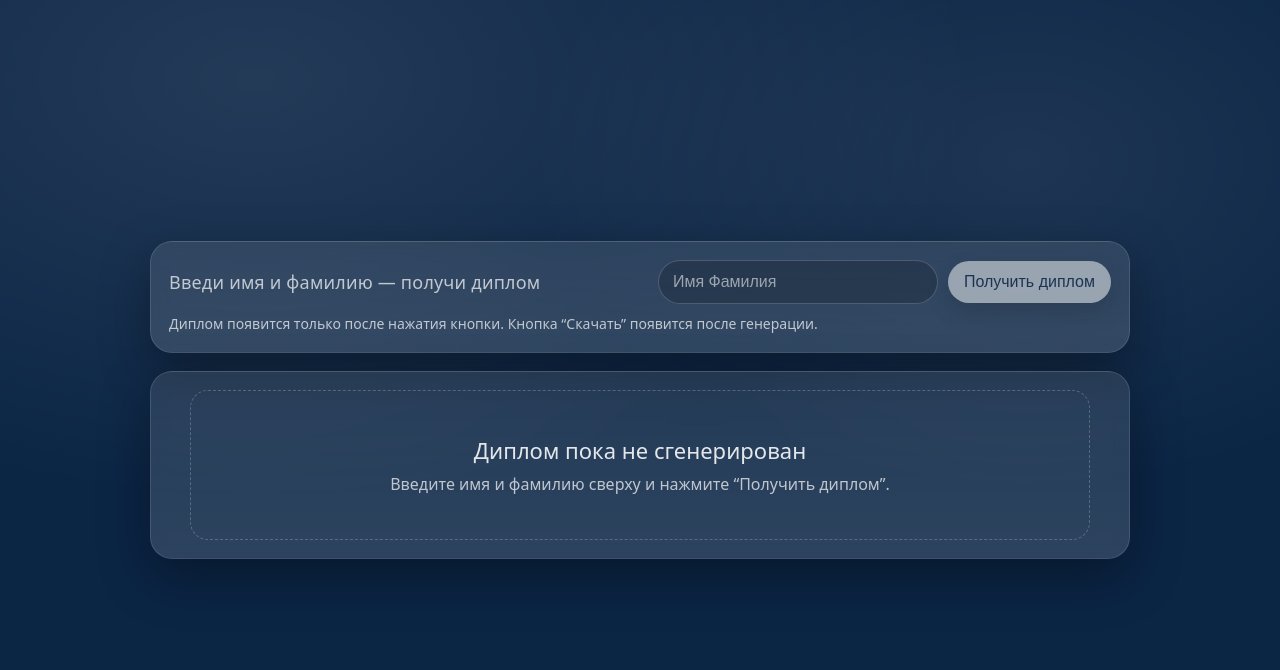
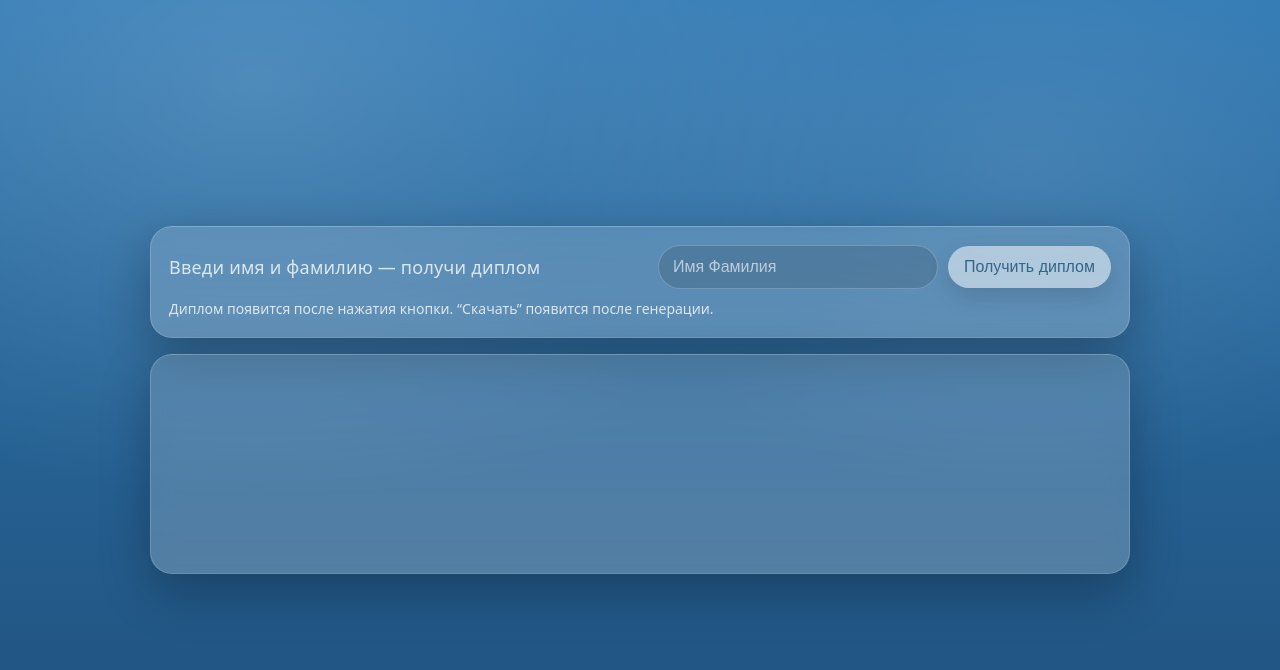
Before and after one commit to Elektrik1337/diploma-generator, a plain HTML site: page index.html in a window 1280 px wide. Drawn offline with Linux system fonts and the light colour scheme.

Commit message:
Add files via upload

```diff
--- a/index.html
+++ b/index.html
@@ -7,21 +7,18 @@
 
   <style>
     :root{
-      --bg: #0b2545;
-      --card: rgba(255,255,255,.10);
-      --card2: rgba(255,255,255,.14);
+      --bg: #1f4f7a;                /* светлее */
+      --card: rgba(255,255,255,.16);
+      --card2: rgba(255,255,255,.22);
       --text: rgba(255,255,255,.95);
-      --muted: rgba(255,255,255,.70);
-      --shadow: 0 18px 50px rgba(0,0,0,.35);
+      --muted: rgba(255,255,255,.78);
+      --shadow: 0 18px 50px rgba(0,0,0,.28);
       --radius: 22px;
     }
 
-    /* Подключение шрифта.
-       Переименуй файл и путь как у тебя в репозитории.
-       Лучше всего .woff2. */
     @font-face{
       font-family: "TT Lovelies Script";
-      src: url("./TT_Lovelies_Script.woff2") format("woff2");
+      src: url("./TT_Lovelies_Script.woff2?v=3") format("woff2");
       font-display: swap;
     }
 
@@ -29,9 +26,10 @@
     body{
       margin:0;
       min-height:100vh;
-      background: radial-gradient(1200px 700px at 20% 10%, rgba(255,255,255,.10), transparent 60%),
-                  radial-gradient(900px 600px at 80% 20%, rgba(255,255,255,.08), transparent 55%),
-                  var(--bg);
+      background:
+        radial-gradient(1100px 700px at 20% 10%, rgba(255,255,255,.16), transparent 60%),
+        radial-gradient(900px 600px at 80% 20%, rgba(255,255,255,.12), transparent 55%),
+        linear-gradient(180deg, #2e78b3, var(--bg));
       color: var(--text);
       font-family: system-ui, -apple-system, Segoe UI, Roboto, Arial, sans-serif;
       display:flex;
@@ -43,12 +41,12 @@
     .wrap{
       width: min(980px, 100%);
       display:grid;
-      gap: 18px;
+      gap: 16px;
     }
 
     .panel{
       background: linear-gradient(180deg, var(--card), var(--card2));
-      border: 1px solid rgba(255,255,255,.12);
+      border: 1px solid rgba(255,255,255,.18);
       border-radius: var(--radius);
       box-shadow: var(--shadow);
       padding: 18px;
@@ -79,8 +77,8 @@
 
     input{
       appearance:none;
-      border: 1px solid rgba(255,255,255,.18);
-      background: rgba(0,0,0,.18);
+      border: 1px solid rgba(255,255,255,.22);
+      background: rgba(0,0,0,.12);
       color: var(--text);
       border-radius: 999px;
       padding: 12px 14px;
@@ -88,10 +86,10 @@
       outline: none;
       font-size: 16px;
     }
-    input::placeholder{ color: rgba(255,255,255,.55); }
+    input::placeholder{ color: rgba(255,255,255,.62); }
     input:focus{
-      border-color: rgba(255,255,255,.35);
-      box-shadow: 0 0 0 4px rgba(255,255,255,.10);
+      border-color: rgba(255,255,255,.42);
+      box-shadow: 0 0 0 4px rgba(255,255,255,.12);
     }
 
     button{
@@ -107,25 +105,21 @@
     button:active{ transform: translateY(1px); }
 
     .btn-primary{
-      background: rgba(255,255,255,.92);
-      color: #0b2545;
-      box-shadow: 0 10px 24px rgba(0,0,0,.25);
+      background: rgba(255,255,255,.94);
+      color: #124466;
+      box-shadow: 0 10px 24px rgba(0,0,0,.22);
     }
-    .btn-primary:hover{ filter: brightness(.98); }
+    .btn-primary:hover{ filter: brightness(.99); }
 
     .btn-secondary{
-      background: rgba(255,255,255,.14);
+      background: rgba(255,255,255,.18);
       color: var(--text);
-      border: 1px solid rgba(255,255,255,.18);
+      border: 1px solid rgba(255,255,255,.22);
     }
     .btn-secondary:hover{ filter: brightness(1.05); }
 
     .btn-hidden{ display:none; }
-    .btn-disabled{
-      opacity: .55;
-      cursor: not-allowed;
-      transform:none;
-    }
+    .btn-disabled{ opacity:.55; cursor:not-allowed; transform:none; }
 
     .hint{
       margin-top: 10px;
@@ -138,32 +132,16 @@
       display:grid;
       place-items:center;
       padding: 18px;
+      min-height: 220px;
     }
 
-    /* Полотно диплома */
     canvas{
       width: min(900px, 100%);
       height: auto;
       border-radius: 18px;
-      box-shadow: 0 16px 40px rgba(0,0,0,.35);
+      box-shadow: 0 16px 40px rgba(0,0,0,.28);
       background: transparent;
-      display:none; /* важно: не видно до генерации */
-    }
-
-    .empty{
-      display:grid;
-      place-items:center;
-      padding: 44px 18px;
-      text-align:center;
-      color: var(--muted);
-      border: 1px dashed rgba(255,255,255,.22);
-      border-radius: 18px;
-      width: min(900px, 100%);
-    }
-    .empty .big{
-      color: rgba(255,255,255,.88);
-      font-size: 22px;
-      margin-bottom: 8px;
+      display:none; /* показываем только после генерации */
     }
   </style>
 </head>
@@ -184,18 +162,11 @@
       </div>
 
       <div class="hint">
-        Диплом появится только после нажатия кнопки. Кнопка “Скачать” появится после генерации.
+        Диплом появится после нажатия кнопки. “Скачать” появится после генерации.
       </div>
     </div>
 
     <div class="panel stage">
-      <div id="empty" class="empty">
-        <div>
-          <div class="big">Диплом пока не сгенерирован</div>
-          <div>Введите имя и фамилию сверху и нажмите “Получить диплом”.</div>
-        </div>
-      </div>
-
       <canvas id="c"></canvas>
     </div>
 
@@ -206,20 +177,19 @@
     const genBtn = document.getElementById('gen');
     const dlBtn = document.getElementById('dl');
     const resetBtn = document.getElementById('reset');
-    const emptyBox = document.getElementById('empty');
 
     const canvas = document.getElementById('c');
     const ctx = canvas.getContext('2d');
 
-    const bg = new Image();
-    bg.src = './background.png';
+    // ВАЖНО: диплом рисуется строго из background.png
+    // ?v=3 — чтобы не грузилась старая версия из кэша
+    const diplomaBg = new Image();
+    diplomaBg.src = './background.png?v=3';
 
     let generated = false;
 
     function normalizeFio(s){
-      return s
-        .replace(/\s+/g, ' ')
-        .trim();
+      return s.replace(/\s+/g, ' ').trim();
     }
 
     function setGenerateEnabled(){
@@ -228,7 +198,6 @@
       genBtn.disabled = !ok;
       genBtn.classList.toggle('btn-disabled', !ok);
     }
-
     fioInput.addEventListener('input', setGenerateEnabled);
 
     function fitFontSize(text, maxWidth, startSize, minSize){
@@ -242,52 +211,43 @@
     }
 
     function drawDiploma(fio){
-      // размер канваса = размер фоновой картинки
-      canvas.width = bg.naturalWidth;
-      canvas.height = bg.naturalHeight;
+      canvas.width = diplomaBg.naturalWidth;
+      canvas.height = diplomaBg.naturalHeight;
 
-      // фон
       ctx.clearRect(0, 0, canvas.width, canvas.height);
-      ctx.drawImage(bg, 0, 0);
+      ctx.drawImage(diplomaBg, 0, 0);
 
-      // общие параметры
+      const centerX = canvas.width / 2;
+
       ctx.textAlign = 'center';
       ctx.textBaseline = 'middle';
 
-      // 1) Надпись по центру: “ДИПЛОМ”
-      // координаты подобраны “примерно красиво”.
-      // если нужно — легко сместим.
-      const centerX = canvas.width / 2;
+      // тень для читаемости
+      ctx.shadowColor = 'rgba(0,0,0,.28)';
+      ctx.shadowBlur = 10;
+      ctx.shadowOffsetY = 2;
 
-      // тень для контраста
-      ctx.shadowColor = 'rgba(0,0,0,.35)';
-      ctx.shadowBlur = 12;
-      ctx.shadowOffsetY = 3;
-
-      ctx.fillStyle = 'rgba(255,255,255,.96)';
+      // Надпись по центру
+      ctx.fillStyle = 'rgba(255,255,255,.97)';
       ctx.font = `88px system-ui, -apple-system, Segoe UI, Roboto, Arial`;
       ctx.fillText('ДИПЛОМ', centerX, canvas.height * 0.40);
 
-      // 2) ФИО чуть ниже красивым шрифтом
-      ctx.shadowBlur = 10;
-      ctx.shadowOffsetY = 2;
-
+      // ФИО ниже
       const nameY = canvas.height * 0.56;
       const maxW = canvas.width * 0.78;
+      const size = fitFontSize(fio, maxW, 84, 42);
 
-      const size = fitFontSize(fio, maxW, 84, 42);
       ctx.font = `${size}px "TT Lovelies Script", cursive`;
       ctx.fillStyle = 'rgba(255,255,255,.98)';
       ctx.fillText(fio, centerX, nameY);
 
-      // убрать тень для всего остального
+      // выключим тень
       ctx.shadowColor = 'transparent';
       ctx.shadowBlur = 0;
       ctx.shadowOffsetY = 0;
     }
 
     function showResultUI(){
-      emptyBox.style.display = 'none';
       canvas.style.display = 'block';
       dlBtn.classList.remove('btn-hidden');
       resetBtn.classList.remove('btn-hidden');
@@ -295,7 +255,6 @@
     }
 
     function hideResultUI(){
-      emptyBox.style.display = 'grid';
       canvas.style.display = 'none';
       dlBtn.classList.add('btn-hidden');
       resetBtn.classList.add('btn-hidden');
@@ -306,17 +265,16 @@
       const fio = normalizeFio(fioInput.value);
       if (!fio) return;
 
-      // если фон ещё не загрузился — подождём через onload
-      if (!bg.complete || !bg.naturalWidth){
-        bg.onload = () => {
-          drawDiploma(fio);
-          showResultUI();
-        };
+      const run = () => {
+        drawDiploma(fio);
+        showResultUI();
+      };
+
+      if (!diplomaBg.complete || !diplomaBg.naturalWidth){
+        diplomaBg.onload = run;
         return;
       }
-
-      drawDiploma(fio);
-      showResultUI();
+      run();
     });
 
     dlBtn.addEventListener('click', () => {
@@ -333,7 +291,6 @@
       hideResultUI();
     });
 
-    // стартовое состояние
     setGenerateEnabled();
     hideResultUI();
   </script>
```
